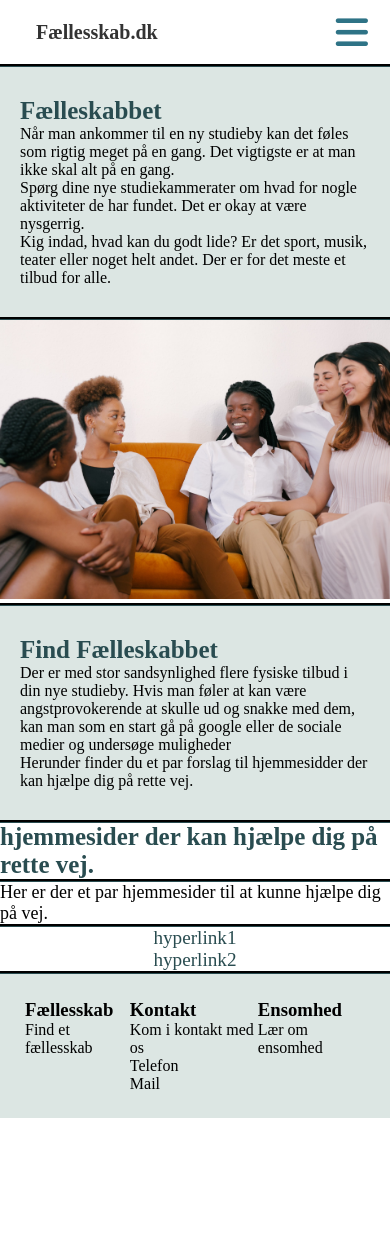
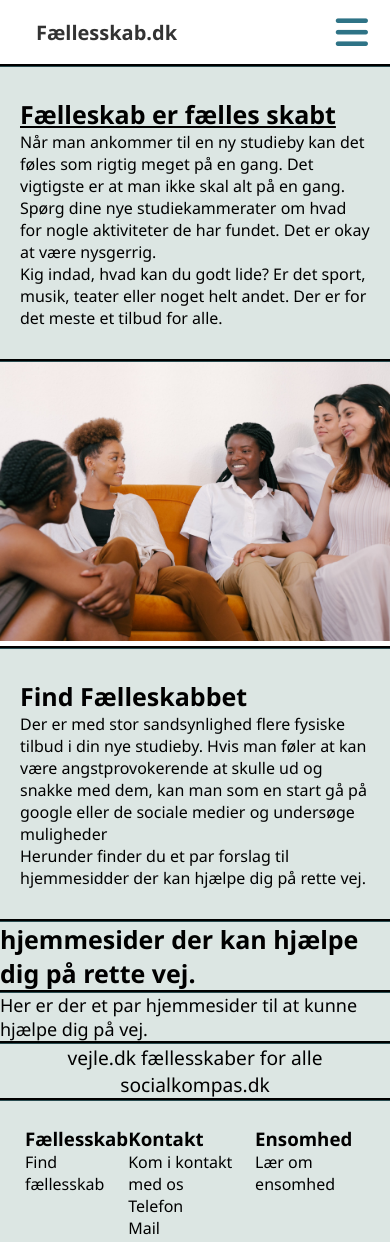
Before and after one commit to jensst1999/projekt-2-1-semester, a plain HTML site: page html/fællesskab.html in a window 390 px wide. Before the commit the page ends 1118 px from the top, so only its background shows below. Drawn offline with Linux system fonts and the light colour scheme.

Commit message:
nær aflsutning af kodning, sidste styling detaljer tilbage som skal kigges på, en dag mere

```diff
--- a/css/formstyle.css
+++ b/css/formstyle.css
@@ -5,7 +5,6 @@
 
 
 .kontakt-information {
- {
   /* Center the form on the page */
   text-align: center;
 }
@@ -67,4 +66,3 @@ button {
   margin-left: 0.5em;
 
 }
-}
--- a/css/style.css
+++ b/css/style.css
@@ -1,12 +1,15 @@
 * {
     margin: 0;
     box-sizing: border-box;
+    font-family: 'Segoe UI', Tahoma, Geneva, Verdana, sans-serif;
 }
 
 h1 {
 font-size: 25px;
-color: #294c50;
+color: black;
+text-decoration-line: underline;
 }
+
 
 .over-tekst {
     background-color: #dce6e3;
@@ -19,12 +22,16 @@ color: #294c50;
 img {
 width: 100%;
 height: auto;
-
 }
 
 a {
-    color: #294c50;
-    text-decoration: none;
+ color: black;
+ text-decoration: none;
+}
+
+
+a:active {
+  color:#2e7386;
 }
 
 .button {
@@ -57,12 +64,13 @@ a {
 }
 h2 {
     font-size: 25px;
-    color: #294c50;
+    color: black;
 }
 
 .web-hjælp{
   border-bottom-style: groove;
   border-color: #294c50;
+  background-color: #dce6e3;
 }
 
 .hjem-vej {
@@ -71,6 +79,7 @@ h2 {
   align-items: center;
   border: #294c50;
   border-bottom-style: groove;
+  background-color: #dce6e3;
 }
 
 .hyperlink {
@@ -78,6 +87,8 @@ h2 {
   align-items:center;
   flex-direction: column;
   font-size: larger;
+  color: #294c50;
+  background-color: #dce6e3;
 }
 
 
@@ -166,9 +177,10 @@ nav {
     justify-content: flex-start;
   }
   @media screen and (max-width: 768px) {
-    header:nth-of-type(1) {
+    header:nth-of-type(1)
       display: inline;
     }
+
     nav {
       color: #2e7386;
     }
--- a/html/fællesskab.html
+++ b/html/fællesskab.html
@@ -14,7 +14,7 @@
     <header>
         <a href="#hovedindhold" class="screen-reader-text"></a>
          <nav>
-        <a href="/html/index-forside.html">Fællesskab.dk</a>
+        <a href="/undermappe/index.html">Fællesskab.dk</a>
         <!-- Navigation -->
         <!-- Bars -->
         <button
@@ -33,7 +33,7 @@
         <!--Navigation-->
         <ul id="menu">
           <!-- id="menu" references the button with aria-controls -->
-          <li><a class="active" href="/html/index-forside.html">Forside</a></li>
+          <li><a class="active" href="/undermappe/index.html">Forside</a></li>
           <li><a href="/html/ensomhed.html">Ensomhed</a></li>
           <li><a href="/html/fællesskab.html">Fællesskab</a></li>
           <li><a href="/html/kontakt.html">Kontakt</a></li>
@@ -44,7 +44,7 @@
 
     <main id="hovedindhold">
         <section class="over-tekst">
-            <h1>Fælleskabbet</h1>
+            <h1>Fælleskab er fælles skabt</h1>
             <p>Når man ankommer til en ny studieby kan det føles som rigtig meget på en gang. Det vigtigste er at man ikke skal alt på en gang.</p>
             <p>Spørg dine nye studiekammerater om hvad for nogle aktiviteter de har fundet. Det er okay at være nysgerrig.</p>
             <p>Kig indad, hvad kan du godt lide? Er det sport, musik, teater eller noget helt andet. Der er for det meste et tilbud for alle.
@@ -69,29 +69,29 @@
             <p class="hjem-vej">Her er der et par hjemmesider til at kunne hjælpe dig på vej.</p>
 
             <div class="hyperlink">
-                <a href="https://www.vejle.dk/da/fritid-og-faellesskaber/faellesskaber-for-alle/find-dit-faellesskab/">hyperlink1 </a>
+                <a href="https://www.vejle.dk/da/fritid-og-faellesskaber/faellesskaber-for-alle/find-dit-faellesskab/">vejle.dk fællesskaber for alle </a>
 
-                <a href="https://socialkompas.dk/">hyperlink2</a>
+                <a href="https://socialkompas.dk/">socialkompas.dk</a>
             </div>
         </section>
     </main>
 
-     <footer class="footer-tooter">
+   <footer class="footer-tooter">
         <div>
             <h3>Fællesskab</h3>
-            <p>Find et fællesskab</p>
+            <a href="/html/fællesskab.html">Find fællesskab</a>
         </div>
 
         <div>
             <h3>Kontakt</h3>
-            <p>Kom i kontakt med os</p>
+            <a href="/html/kontakt.html">Kom i kontakt med os</a>
             <p>Telefon</p>
             <p>Mail</p>
         </div>
 
         <div>
             <h3>Ensomhed</h3>
-            <p>Lær om ensomhed</p>
+            <a href="/html/ensomhed.html">Lær om ensomhed</a>
         </div>
     </footer>
 </body>
```
Also changed, not shown: html/ensomhed.html (+5 -5 lines), html/kontakt.html (+5 -5 lines), undermappe/index.html (renamed from html/index-forside.html, +4 -4 lines).
